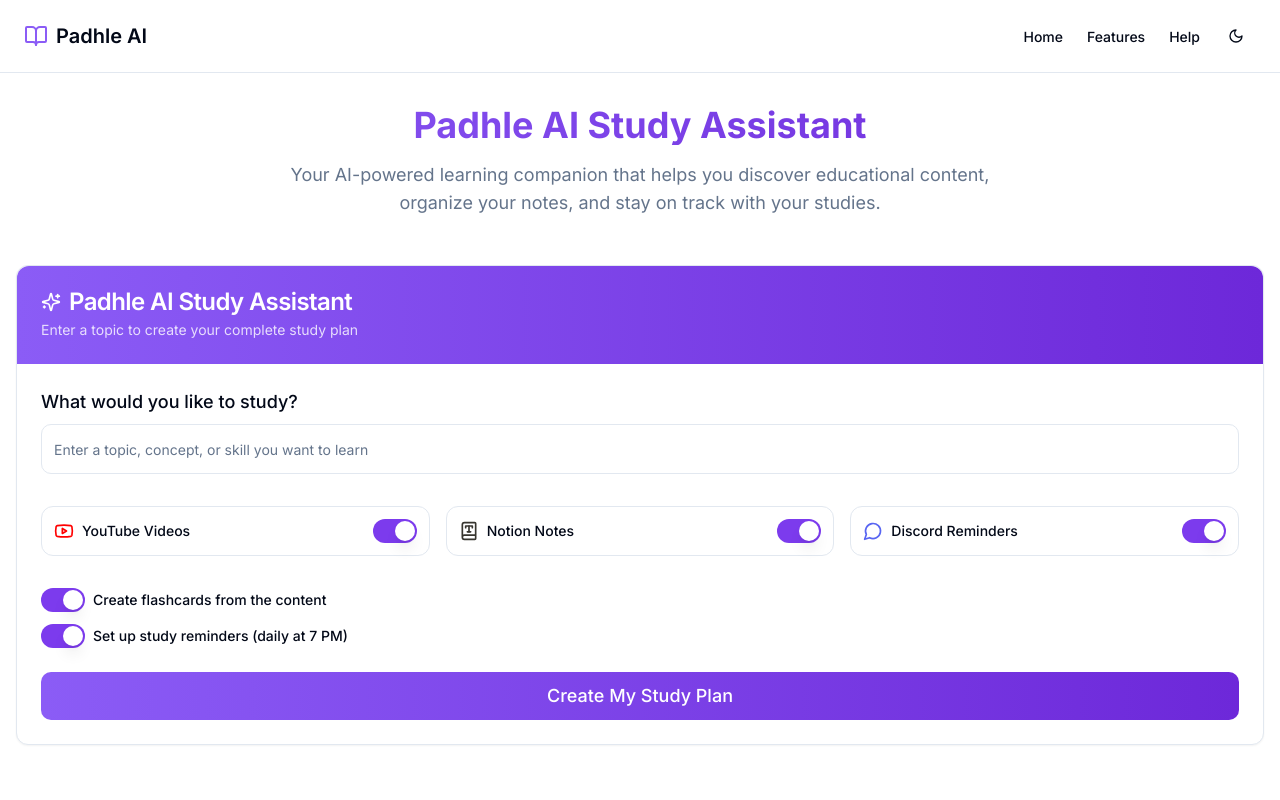
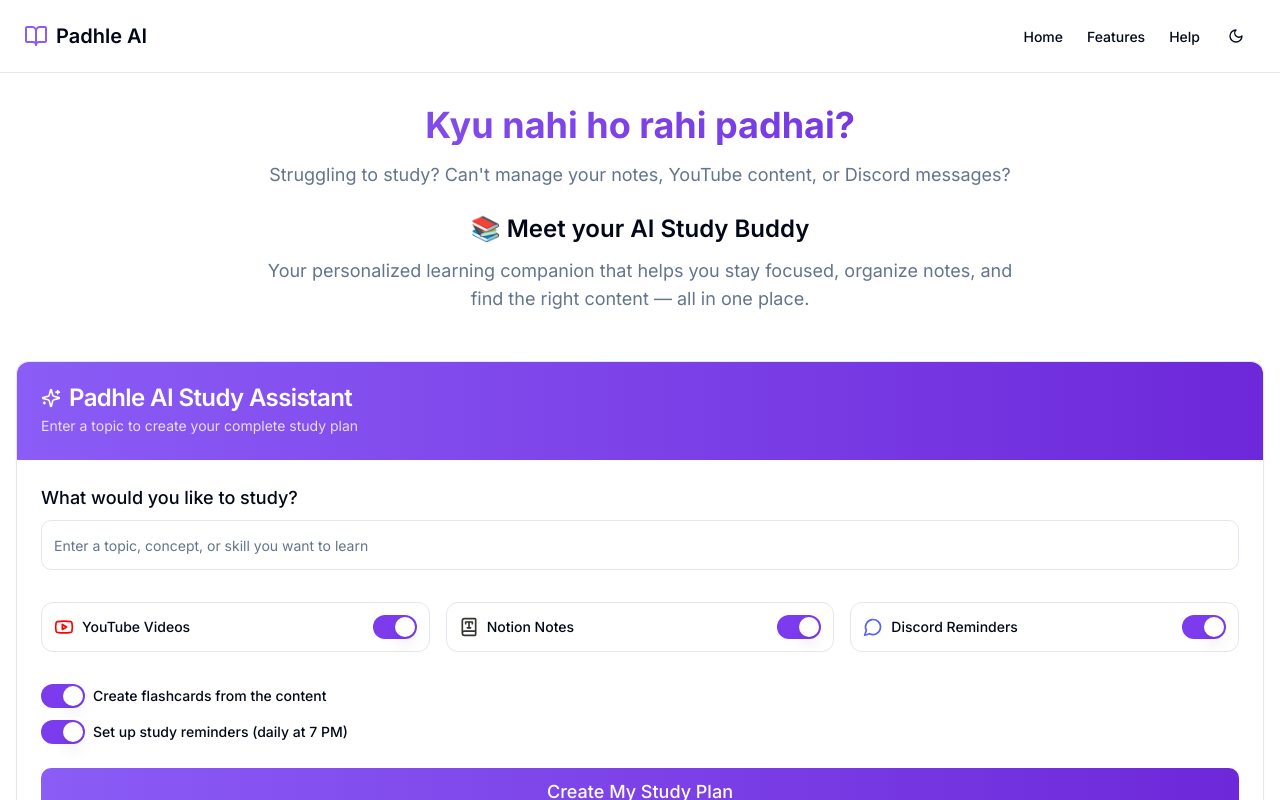
Before and after one commit to PranavGaonkar/ui-padhle-bhai-, a React (Vite) app: page / in a window 1280 px wide. Shown: the top 800 px of the page. Built offline with nearby package versions, Linux system fonts and the light colour scheme.

Commit message:
Add hero section content
Update the hero section content with new copy.

```diff
--- a/src/components/Header.tsx
+++ b/src/components/Header.tsx
@@ -1,3 +1,4 @@
+
 import React from 'react';
 import { Button } from "@/components/ui/button";
 import { BookOpen, Moon, Sun } from 'lucide-react';
--- a/src/pages/Index.tsx
+++ b/src/pages/Index.tsx
@@ -151,11 +151,17 @@ const Index = () => {
       <main className="flex-1 container mx-auto px-4 py-8">
         <section className="text-center mb-12 animate-fade-in">
           <h1 className="text-4xl font-bold mb-4 bg-gradient-to-r from-purple to-purple-dark bg-clip-text text-transparent">
-            Padhle AI Study Assistant
+            Kyu nahi ho rahi padhai?
           </h1>
+          <p className="text-lg text-muted-foreground max-w-3xl mx-auto mb-6">
+            Struggling to study? Can't manage your notes, YouTube content, or Discord messages?
+          </p>
+          <h2 className="text-2xl font-semibold mb-3">
+            📚 Meet your AI Study Buddy
+          </h2>
           <p className="text-lg text-muted-foreground max-w-3xl mx-auto">
-            Your AI-powered learning companion that helps you discover educational content,
-            organize your notes, and stay on track with your studies.
+            Your personalized learning companion that helps you stay focused,
+            organize notes, and find the right content — all in one place.
           </p>
         </section>
 
```
